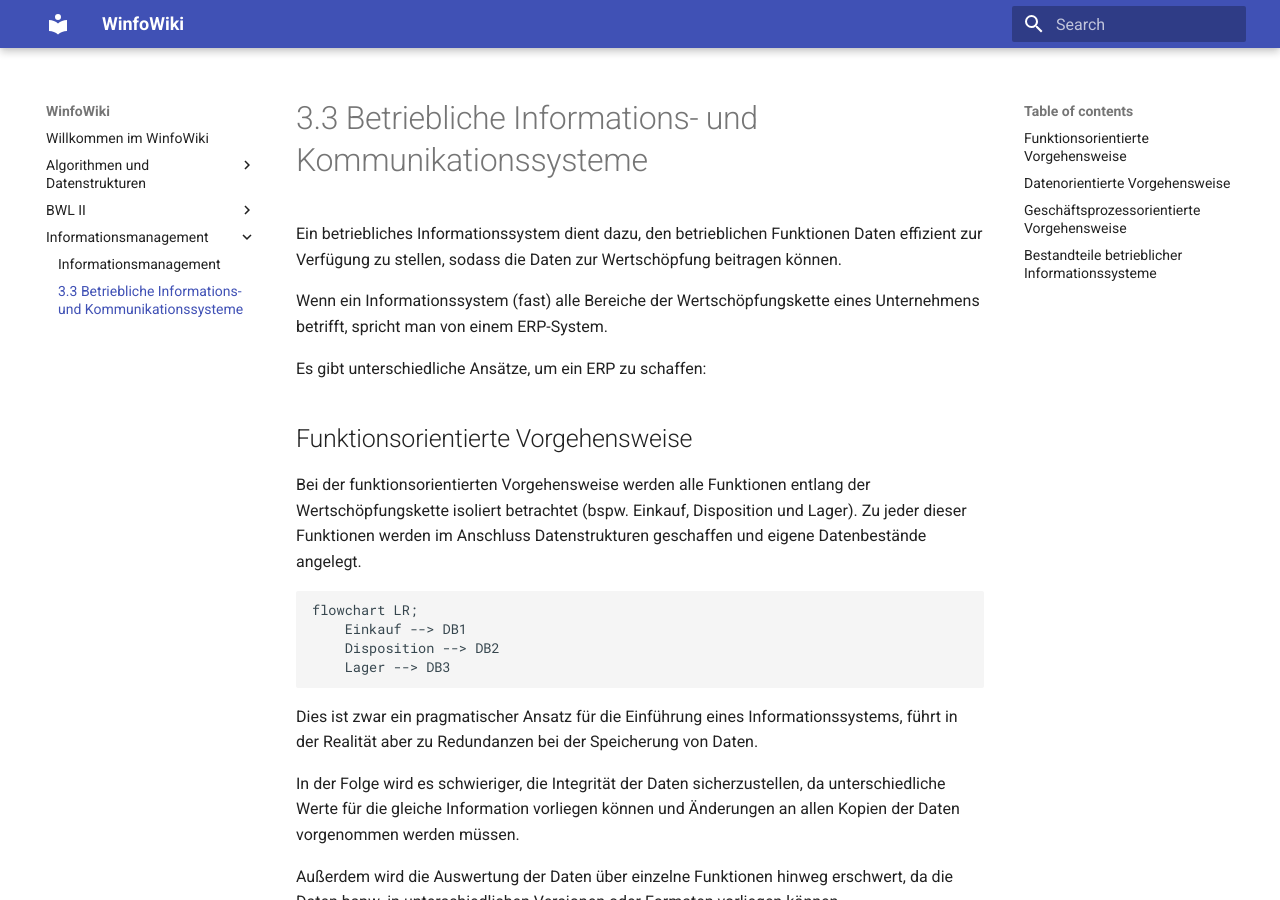
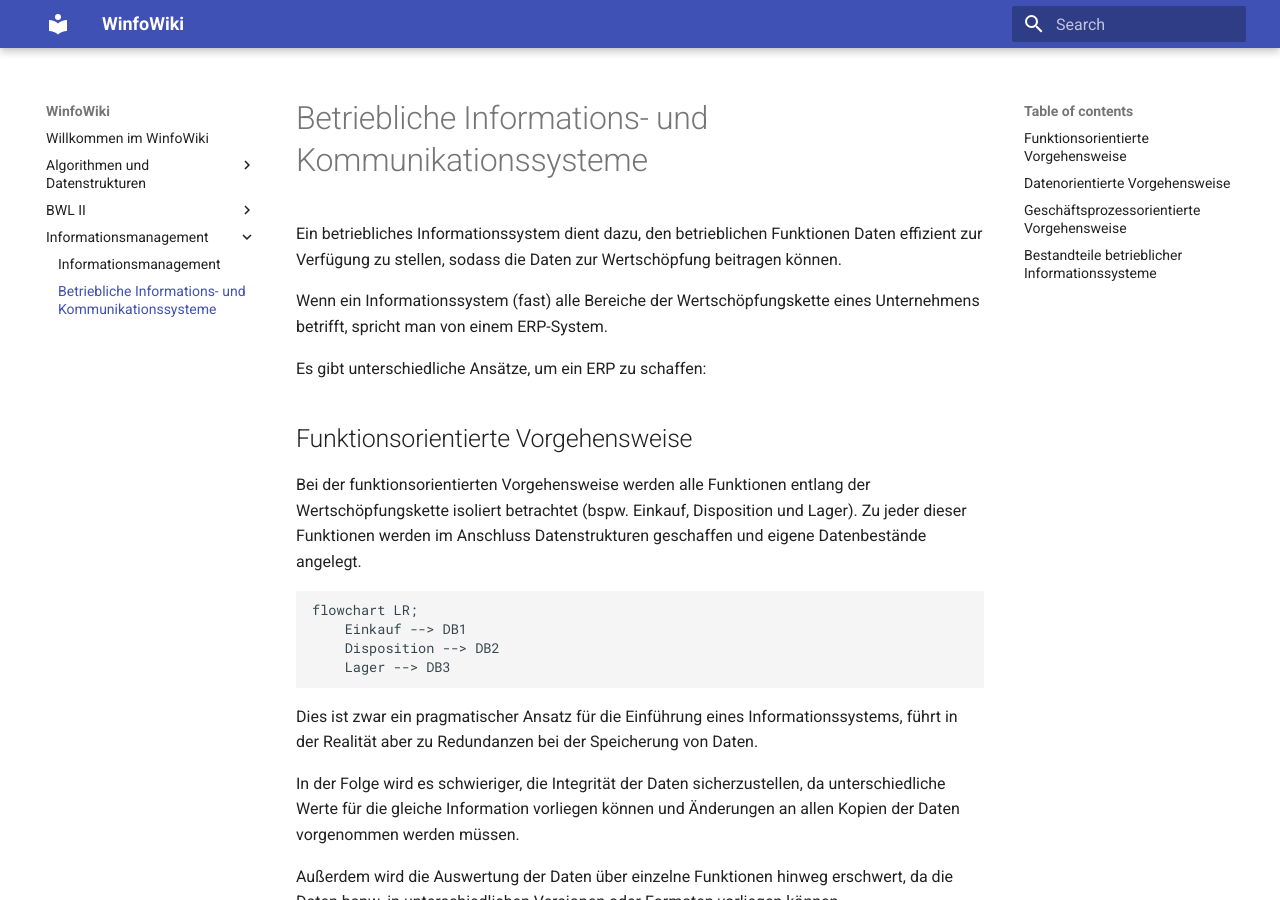
Before and after one commit to heshsum/winfowiki, an MkDocs documentation site: the page built from docs/Informationsmanagement/33 Betriebliche Informationssysteme.md, in a window 1280 px wide and 900 px high. Built offline with MkDocs 1.6.1 and Material for MkDocs 9.7.7, drawn with Linux system fonts in a browser that asks for light colours.

Commit message:
Titel geänder

```diff
--- a/docs/Informationsmanagement/33 Betriebliche Informationssysteme.md
+++ b/docs/Informationsmanagement/33 Betriebliche Informationssysteme.md
@@ -1,4 +1,4 @@
-# 3.3 Betriebliche Informations- und Kommunikationssysteme
+# Betriebliche Informations- und Kommunikationssysteme
 Ein betriebliches Informationssystem dient dazu, den betrieblichen Funktionen Daten effizient zur Verfügung zu stellen, sodass die Daten zur Wertschöpfung beitragen können.
 
 Wenn ein Informationssystem (fast) alle Bereiche der Wertschöpfungskette eines Unternehmens betrifft, spricht man von einem ERP-System.
```
